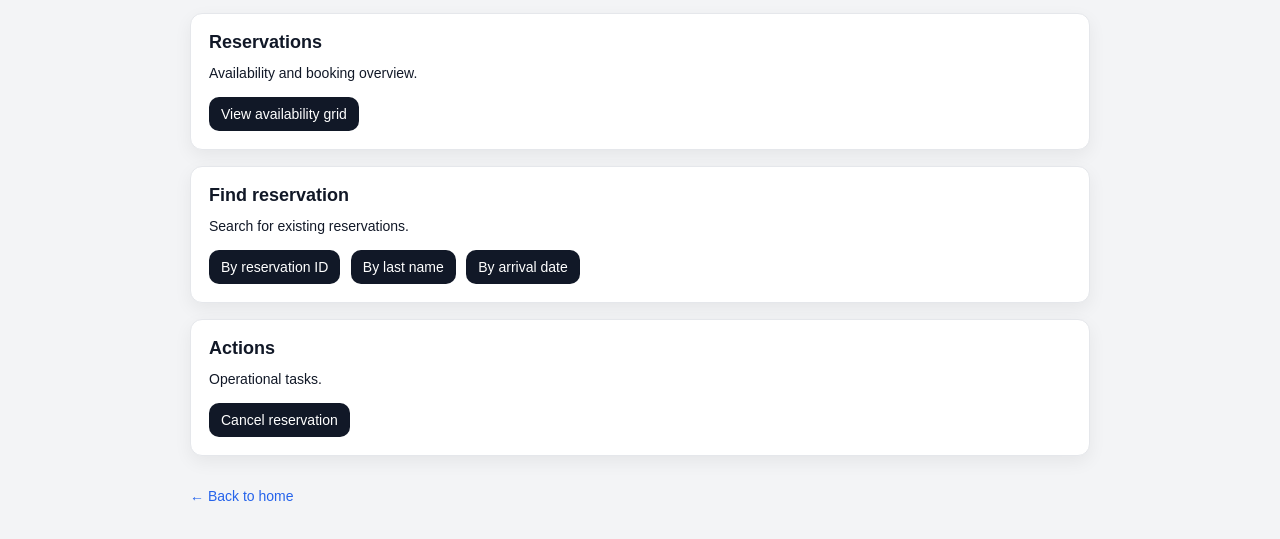
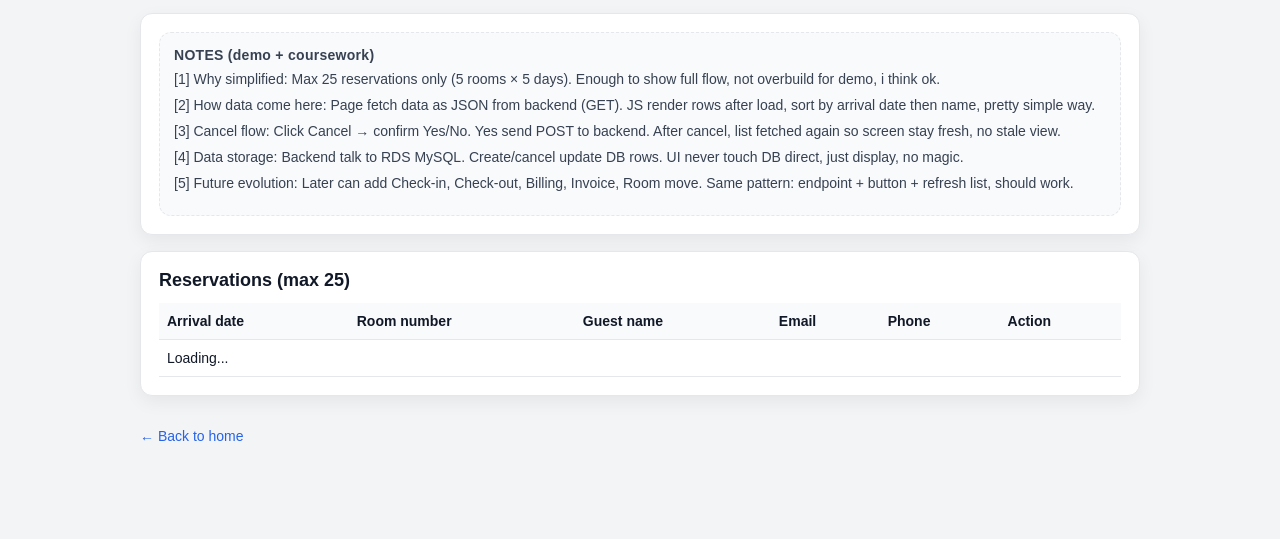
Before and after one commit to usaodatov/RegentsCollegeHotel_PMS, a plain HTML site: page frontend/staff-dashboard.html in a window 1280 px wide. Shown: the part 53-592 px from the top of the page. Drawn offline with Linux system fonts and the light colour scheme.

Commit message:
Refactor staff dashboard to reservations list with notes

```diff
--- a/frontend/staff-dashboard.html
+++ b/frontend/staff-dashboard.html
@@ -14,7 +14,7 @@
       color:#111827;
     }
     .wrap{
-      max-width: 900px;
+      max-width: 1000px;
       margin: 0 auto;
       display:flex;
       gap:24px;
@@ -59,6 +59,37 @@
       margin:6px 6px 0 0;
     }
     .btn:hover{ opacity:0.9; }
+    table{
+      width:100%;
+      border-collapse:collapse;
+      font-size:14px;
+    }
+    th, td{
+      border-bottom:1px solid #e5e7eb;
+      text-align:left;
+      padding:10px 8px;
+      vertical-align:top;
+    }
+    th{
+      background:#f9fafb;
+      font-weight:600;
+    }
+    .notes{
+      background:#f8fafc;
+      border:1px dashed #e5e7eb;
+      border-radius:12px;
+      padding:14px;
+      font-size:13px;
+      color:#374151;
+    }
+    .notes h3{
+      margin:0 0 8px 0;
+      font-size:14px;
+      letter-spacing:0.02em;
+    }
+    .table-wrap{
+      overflow-x:auto;
+    }
   </style>
 </head>
 
@@ -70,26 +101,38 @@
     <div class="col">
 
       <div class="card">
-        <h2>Reservations</h2>
-        <p>Availability and booking overview.</p>
-
-        <a class="btn" href="grid.html">View availability grid</a>
+        <div class="notes">
+          <h3>NOTES (demo + coursework)</h3>
+          <p>[1] Why simplified: Max 25 reservations only (5 rooms × 5 days). Enough to show full flow, not overbuild for demo, i think ok.</p>
+          <p>[2] How data come here: Page fetch data as JSON from backend (GET). JS render rows after load, sort by arrival date then name, pretty simple way.</p>
+          <p>[3] Cancel flow: Click Cancel → confirm Yes/No. Yes send POST to backend. After cancel, list fetched again so screen stay fresh, no stale view.</p>
+          <p>[4] Data storage: Backend talk to RDS MySQL. Create/cancel update DB rows. UI never touch DB direct, just display, no magic.</p>
+          <p>[5] Future evolution: Later can add Check-in, Check-out, Billing, Invoice, Room move. Same pattern: endpoint + button + refresh list, should work.</p>
+        </div>
       </div>
 
       <div class="card">
-        <h2>Find reservation</h2>
-        <p>Search for existing reservations.</p>
+        <h2>Reservations (max 25)</h2>
 
-        <a class="btn" href="find-id.html">By reservation ID</a>
-        <a class="btn" href="find-lastname.html">By last name</a>
-        <a class="btn" href="find-date.html">By arrival date</a>
-      </div>
-
-      <div class="card">
-        <h2>Actions</h2>
-        <p>Operational tasks.</p>
-
-        <a class="btn" href="cancel.html">Cancel reservation</a>
+        <div class="table-wrap">
+          <table>
+            <thead>
+              <tr>
+                <th>Arrival date</th>
+                <th>Room number</th>
+                <th>Guest name</th>
+                <th>Email</th>
+                <th>Phone</th>
+                <th>Action</th>
+              </tr>
+            </thead>
+            <tbody id="reservations-body">
+              <tr>
+                <td colspan="6">Loading...</td>
+              </tr>
+            </tbody>
+          </table>
+        </div>
       </div>
 
       <div class="muted">
@@ -99,5 +142,21 @@
     </div>
   </div>
 
+  <script>
+    const reservationsBody = document.getElementById("reservations-body");
+
+    const renderLoading = () => {
+      reservationsBody.innerHTML = "<tr><td colspan=\"6\">Loading...</td></tr>";
+    };
+
+    renderLoading();
+
+    // TODO: need check endpoint, call GET /api/reservations (json) for max 25, dont guess fields
+    // TODO: sort by arrival_date ASC, then guest name alphabetical, pretty sure compare ok
+    // TODO: after fetch, render rows from response (no fake data)
+    // TODO: for cancel, click -> confirm Yes/No, Yes send POST /api/cancel with reservation id
+    // TODO: after cancel success, refresh list (re-fetch) so table stay fresh
+  </script>
+
 </body>
 </html>
```
